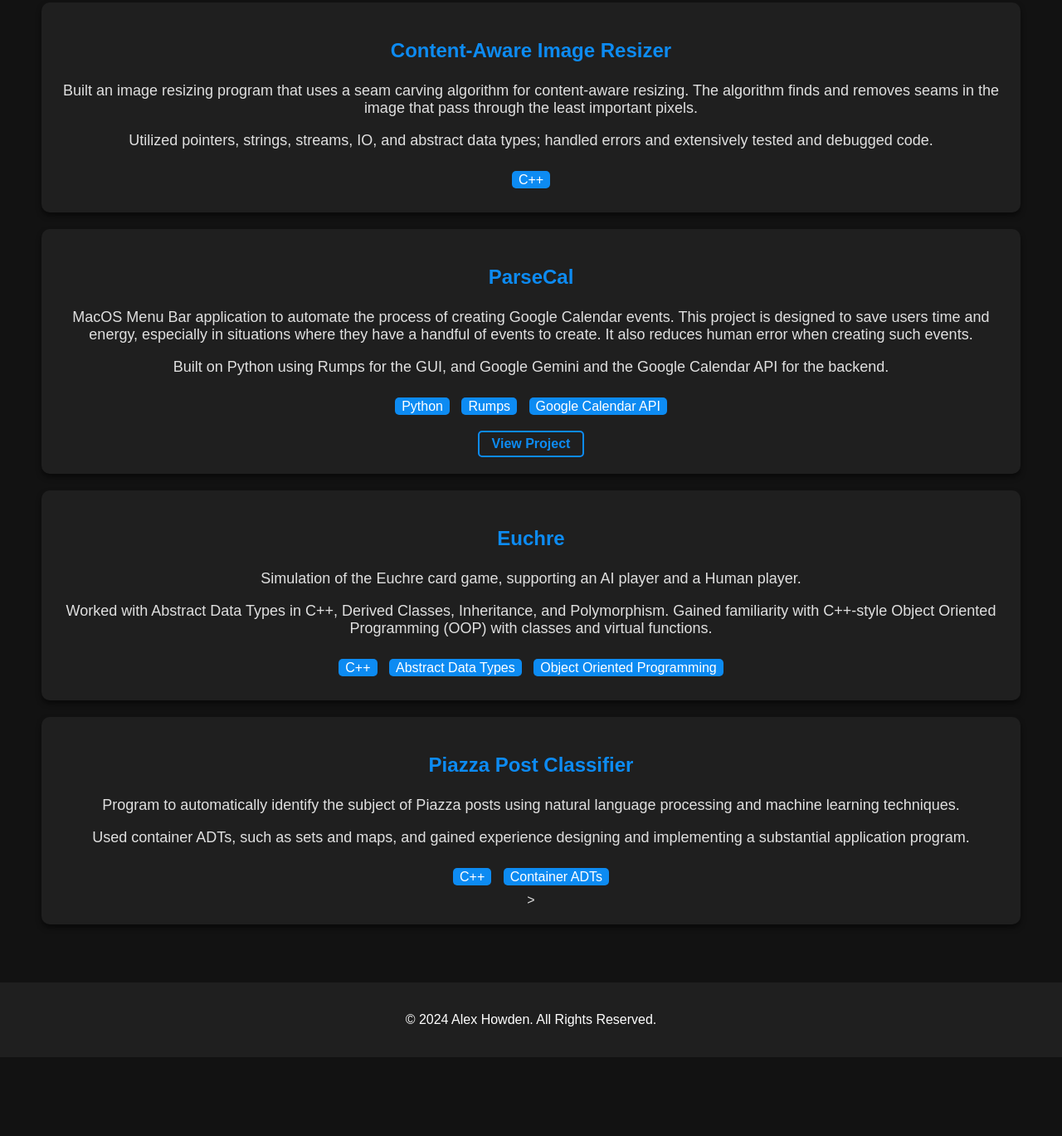
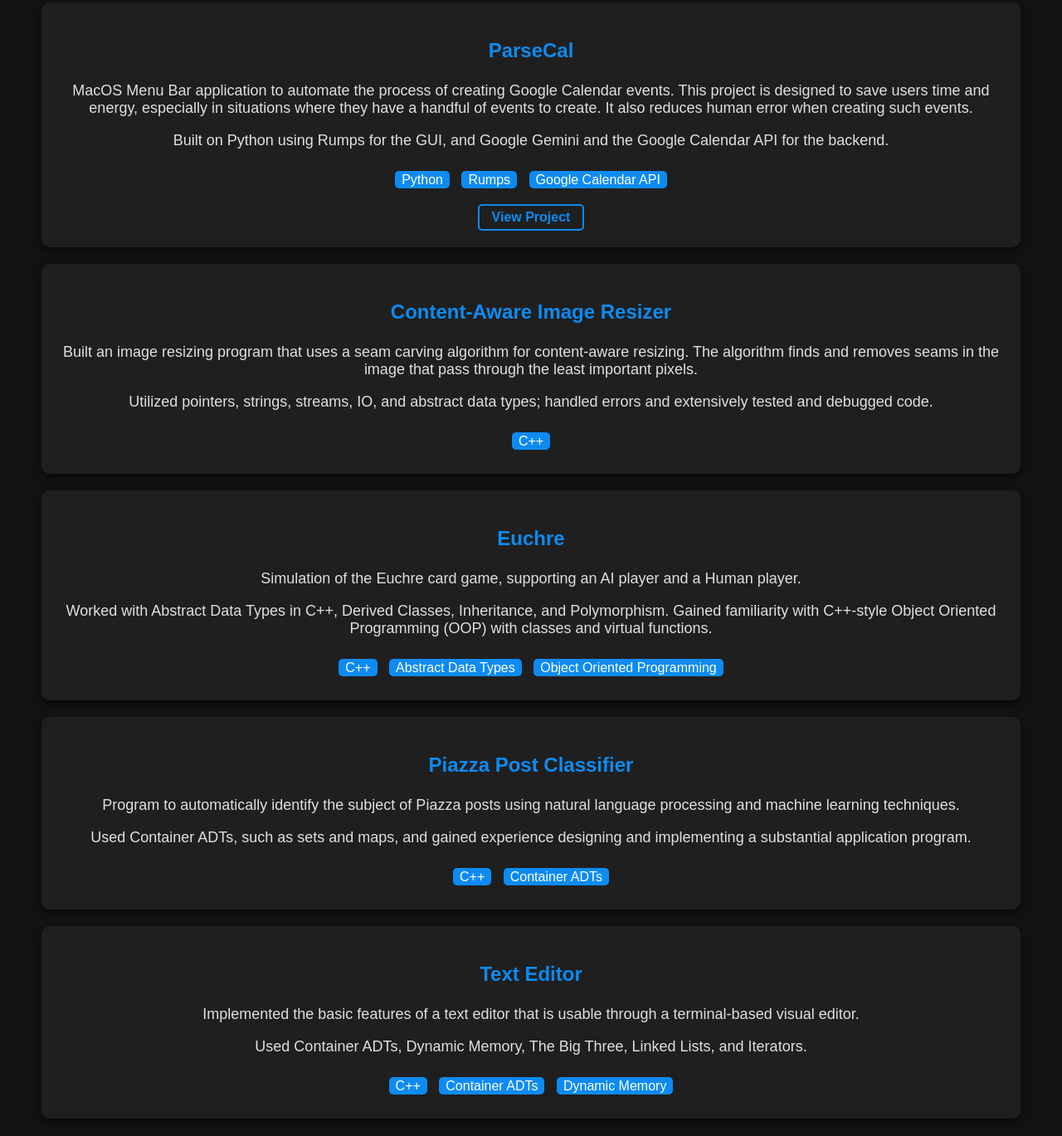
Before and after one commit to alexhowden/alexhowden.github.io, a plain HTML site: page index.html in a window 1280 px wide. Shown: the part 831-2200 px from the top of the page at 83% size. Before the commit the page ends 2105 px from the top, so only its background shows below. Drawn offline with nearby package versions, Linux system fonts and the light colour scheme.

Commit message:
added project

```diff
--- a/index.html
+++ b/index.html
@@ -55,21 +55,6 @@
     <!-- Projects Section -->
     <section id="projects">
       <h2>My Projects</h2>
-      <div class="project-item">
-        <h3>Content-Aware Image Resizer</h3>
-        <p>
-          Built an image resizing program that uses a seam carving algorithm for
-          content-aware resizing. The algorithm finds and removes seams in the
-          image that pass through the least important pixels.
-        </p>
-        <p>
-          Utilized pointers, strings, streams, IO, and abstract data types;
-          handled errors and extensively tested and debugged code.
-        </p>
-        <ul class="tools-used">
-          <li>C++</li>
-        </ul>
-      </div>
 
       <div class="project-item">
         <h3>ParseCal</h3>
@@ -91,6 +76,22 @@
         <a href="https://github.com/alexhowden/ParseCal" target="_blank"
           >View Project</a
         >
+      </div>
+
+      <div class="project-item">
+        <h3>Content-Aware Image Resizer</h3>
+        <p>
+          Built an image resizing program that uses a seam carving algorithm for
+          content-aware resizing. The algorithm finds and removes seams in the
+          image that pass through the least important pixels.
+        </p>
+        <p>
+          Utilized pointers, strings, streams, IO, and abstract data types;
+          handled errors and extensively tested and debugged code.
+        </p>
+        <ul class="tools-used">
+          <li>C++</li>
+        </ul>
       </div>
 
       <div class="project-item">
@@ -118,7 +119,7 @@
           natural language processing and machine learning techniques.
         </p>
         <p>
-          Used container ADTs, such as sets and maps, and gained experience
+          Used Container ADTs, such as sets and maps, and gained experience
           designing and implementing a substantial application program.
         </p>
 
@@ -126,7 +127,24 @@
           <li>C++</li>
           <li>Container ADTs</li>
         </ul>
-        >
+      </div>
+
+      <div class="project-item">
+        <h3>Text Editor</h3>
+        <p>
+          Implemented the basic features of a text editor that is usable through
+          a terminal-based visual editor.
+        </p>
+        <p>
+          Used Container ADTs, Dynamic Memory, The Big Three, Linked Lists, and
+          Iterators.
+        </p>
+
+        <ul class="tools-used">
+          <li>C++</li>
+          <li>Container ADTs</li>
+          <li>Dynamic Memory</li>
+        </ul>
       </div>
     </section>
 
```
